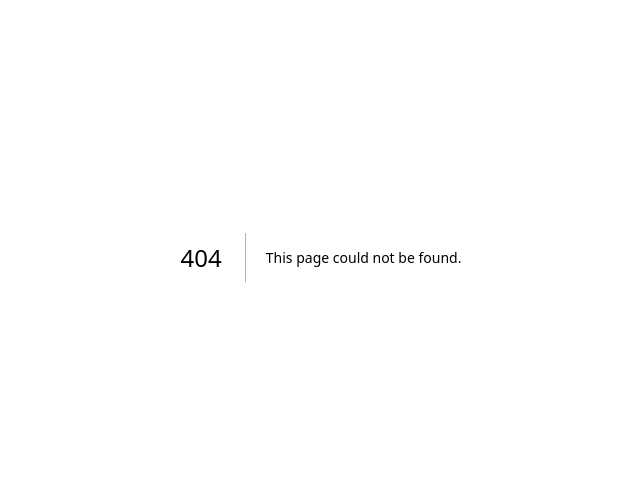
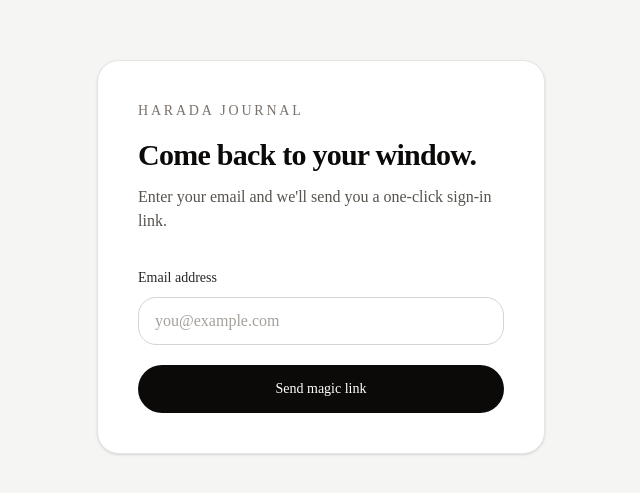
Before and after one commit to shaku8008-max/harada-journal, a Next.js app: page /login in a window 1280 px wide. Before the commit this address had no page. Shown: the part 143-636 px from the top of the page, without its empty margins (319-959 px from the left). Built offline with nearby package versions, Linux system fonts and the light colour scheme.

Commit message:
feat: add magic-link authentication flow

```diff
--- /dev/null
+++ b/app/actions.ts
@@ -0,0 +1,11 @@
+"use server";
+
+import { redirect } from "next/navigation";
+
+import { createClient } from "@/lib/supabase/server";
+
+export async function signOut() {
+  const supabase = await createClient();
+  await supabase.auth.signOut();
+  redirect("/login");
+}
--- /dev/null
+++ b/app/auth/callback/route.ts
@@ -0,0 +1,15 @@
+import { NextResponse } from "next/server";
+
+import { createClient } from "@/lib/supabase/server";
+
+export async function GET(request: Request) {
+  const requestUrl = new URL(request.url);
+  const code = requestUrl.searchParams.get("code");
+
+  if (code) {
+    const supabase = await createClient();
+    await supabase.auth.exchangeCodeForSession(code);
+  }
+
+  return NextResponse.redirect(new URL(code ? "/" : "/login", requestUrl.origin));
+}
--- /dev/null
+++ b/app/login/login-form.tsx
@@ -0,0 +1,65 @@
+"use client";
+
+import { FormEvent, useState } from "react";
+
+import { createClient } from "@/lib/supabase/client";
+
+export function LoginForm() {
+  const [email, setEmail] = useState("");
+  const [message, setMessage] = useState<string | null>(null);
+  const [error, setError] = useState<string | null>(null);
+  const [isSubmitting, setIsSubmitting] = useState(false);
+
+  async function handleSubmit(event: FormEvent<HTMLFormElement>) {
+    event.preventDefault();
+    setIsSubmitting(true);
+    setMessage(null);
+    setError(null);
+
+    const supabase = createClient();
+    const { error: signInError } = await supabase.auth.signInWithOtp({
+      email,
+      options: {
+        emailRedirectTo: `${window.location.origin}/auth/callback`,
+      },
+    });
+
+    if (signInError) {
+      setError(signInError.message);
+    } else {
+      setMessage("Check your email for a sign-in link.");
+    }
+
+    setIsSubmitting(false);
+  }
+
+  return (
+    <form onSubmit={handleSubmit} className="mt-8 space-y-5">
+      <div>
+        <label htmlFor="email" className="text-sm font-medium text-stone-800">
+          Email address
+        </label>
+        <input
+          id="email"
+          name="email"
+          type="email"
+          autoComplete="email"
+          required
+          value={email}
+          onChange={(event) => setEmail(event.target.value)}
+          placeholder="you@example.com"
+          className="mt-2 min-h-12 w-full rounded-2xl border border-stone-300 bg-white px-4 text-base text-stone-950 outline-none transition placeholder:text-stone-400 focus:border-stone-950 focus:ring-2 focus:ring-stone-200"
+        />
+      </div>
+      <button
+        type="submit"
+        disabled={isSubmitting}
+        className="min-h-12 w-full rounded-full bg-stone-950 px-5 py-3 text-sm font-medium text-white transition hover:bg-stone-700 focus-visible:outline-2 focus-visible:outline-offset-2 focus-visible:outline-stone-950 disabled:cursor-wait disabled:opacity-60"
+      >
+        {isSubmitting ? "Sending link..." : "Send magic link"}
+      </button>
+      {message && <p className="text-sm text-emerald-700">{message}</p>}
+      {error && <p className="text-sm text-red-700">{error}</p>}
+    </form>
+  );
+}
--- /dev/null
+++ b/app/login/page.tsx
@@ -0,0 +1,18 @@
+import { LoginForm } from "./login-form";
+
+export default function LoginPage() {
+  return (
+    <main className="flex min-h-screen items-center justify-center bg-stone-100 px-4 py-10 text-stone-950">
+      <section className="w-full max-w-md rounded-3xl border border-stone-200 bg-white p-6 shadow-sm sm:p-10">
+        <p className="text-sm font-medium uppercase tracking-[0.2em] text-stone-500">
+          Harada Journal
+        </p>
+        <h1 className="mt-4 text-3xl font-semibold tracking-tight">Come back to your window.</h1>
+        <p className="mt-3 text-stone-600">
+          Enter your email and we&apos;ll send you a one-click sign-in link.
+        </p>
+        <LoginForm />
+      </section>
+    </main>
+  );
+}
--- a/app/page.tsx
+++ b/app/page.tsx
@@ -1,69 +1,42 @@
-import Image from "next/image";
+import { redirect } from "next/navigation";
 
-export default function Home() {
+import { createClient } from "@/lib/supabase/server";
+import { signOut } from "./actions";
+
+export default async function Home() {
+  const supabase = await createClient();
+  const {
+    data: { user },
+  } = await supabase.auth.getUser();
+
+  if (!user) {
+    redirect("/login");
+  }
+
   return (
-    <div className="flex flex-col flex-1 items-center justify-center bg-zinc-50 font-sans dark:bg-black">
-      <main className="flex flex-1 w-full max-w-3xl flex-col items-center justify-between py-32 px-16 bg-white dark:bg-black sm:items-start">
-        <Image
-          className="dark:invert h-5 w-[100px]"
-          src="/next.svg"
-          alt="Next.js logo"
-          width={100}
-          height={20}
-          priority
-        />
-        <div className="flex flex-col items-center gap-6 text-center sm:items-start sm:text-left">
-          <h1 className="max-w-xs text-3xl font-semibold leading-10 tracking-tight text-black dark:text-zinc-50">
-            To get started, edit the{" "}
-            <code className="rounded bg-black/[.06] px-1.5 py-0.5 font-mono text-[0.9em] dark:bg-white/[.08]">
-              page.tsx
-            </code>{" "}
-            file.
-          </h1>
-          <p className="max-w-md text-lg leading-8 text-zinc-600 dark:text-zinc-400">
-            Looking for a starting point or more instructions? Head over to{" "}
-            <a
-              href="https://vercel.com/templates?framework=next.js&utm_source=create-next-app&utm_medium=appdir-template-tw&utm_campaign=create-next-app"
-              className="font-medium text-zinc-950 dark:text-zinc-50"
-            >
-              Templates
-            </a>{" "}
-            or the{" "}
-            <a
-              href="https://nextjs.org/learn?utm_source=create-next-app&utm_medium=appdir-template-tw&utm_campaign=create-next-app"
-              className="font-medium text-zinc-950 dark:text-zinc-50"
-            >
-              Learning
-            </a>{" "}
-            center.
-          </p>
-        </div>
-        <div className="flex flex-col gap-4 text-base font-medium sm:flex-row">
-          <a
-            className="flex h-12 w-full items-center justify-center gap-2 rounded-full bg-foreground px-5 text-background transition-colors hover:bg-[#383838] dark:hover:bg-[#ccc] md:w-[158px]"
-            href="https://vercel.com/new?utm_source=create-next-app&utm_medium=appdir-template-tw&utm_campaign=create-next-app"
-            target="_blank"
-            rel="noopener noreferrer"
+    <main className="flex min-h-screen items-center justify-center bg-stone-100 px-4 py-10 text-stone-950">
+      <section className="w-full max-w-lg rounded-3xl border border-stone-200 bg-white p-6 shadow-sm sm:p-10">
+        <p className="text-sm font-medium uppercase tracking-[0.2em] text-stone-500">
+          Harada Journal
+        </p>
+        <h1 className="mt-4 text-3xl font-semibold tracking-tight sm:text-4xl">
+          Your window is ready.
+        </h1>
+        <p className="mt-3 text-stone-600">
+          You are signed in as <span className="font-medium text-stone-950">{user.email}</span>.
+        </p>
+        <p className="mt-8 rounded-2xl bg-stone-100 p-4 text-sm leading-6 text-stone-600">
+          The goal chart and daily journal will appear here in the next phases.
+        </p>
+        <form action={signOut} className="mt-8">
+          <button
+            type="submit"
+            className="min-h-11 w-full rounded-full bg-stone-950 px-5 py-3 text-sm font-medium text-white transition hover:bg-stone-700 focus-visible:outline-2 focus-visible:outline-offset-2 focus-visible:outline-stone-950"
           >
-            <Image
-              className="dark:invert h-[14px] w-4"
-              src="/vercel.svg"
-              alt="Vercel logomark"
-              width={16}
-              height={14}
-            />
-            Deploy Now
-          </a>
-          <a
-            className="flex h-12 w-full items-center justify-center rounded-full border border-solid border-black/[.08] px-5 transition-colors hover:border-transparent hover:bg-black/[.04] dark:border-white/[.145] dark:hover:bg-[#1a1a1a] md:w-[158px]"
-            href="https://nextjs.org/docs?utm_source=create-next-app&utm_medium=appdir-template-tw&utm_campaign=create-next-app"
-            target="_blank"
-            rel="noopener noreferrer"
-          >
-            Documentation
-          </a>
-        </div>
-      </main>
-    </div>
+            Sign out
+          </button>
+        </form>
+      </section>
+    </main>
   );
 }
```
